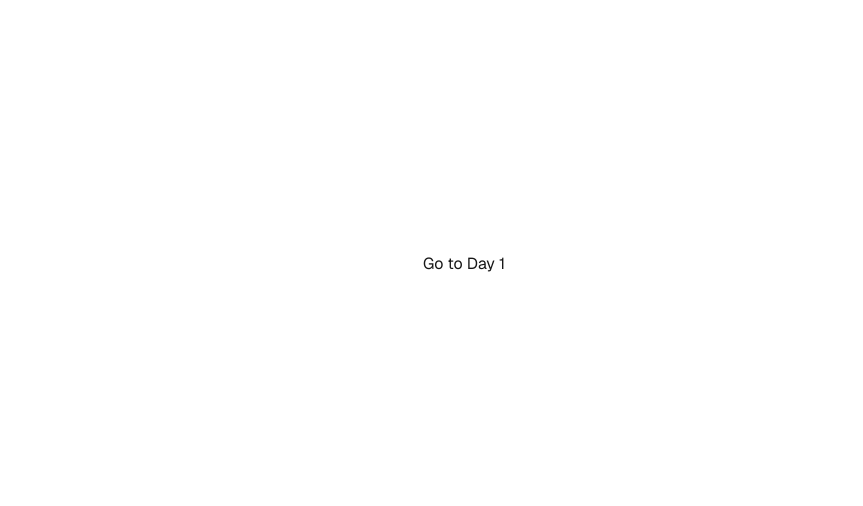
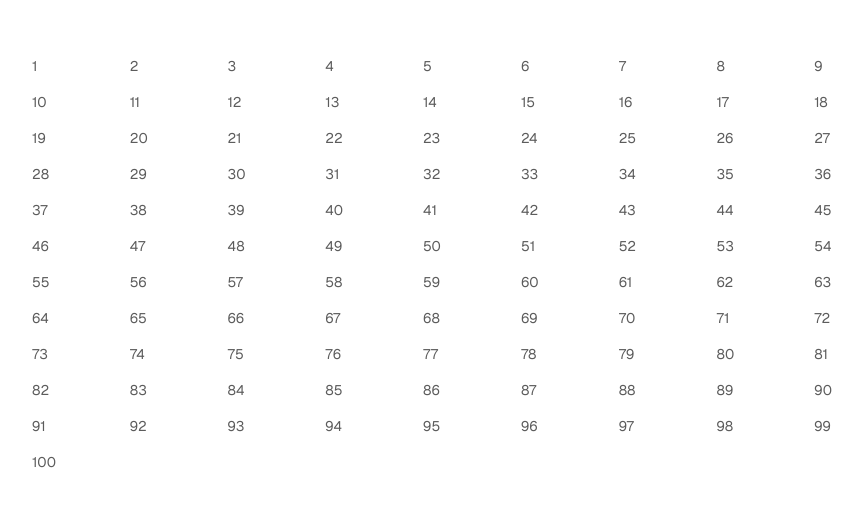
Before and after one commit to atlaxt/100-css, a Next.js app: page / in a window 1280 px wide. Shown: the part 136-642 px from the top of the page, without its empty margins (176-1039 px from the left). Built offline with nearby package versions, Linux system fonts and the light colour scheme.

Commit message:
day1 & days layout

```diff
--- a/src/app/day1/page.tsx
+++ b/src/app/(days)/day1/page.tsx
@@ -1,9 +1,7 @@
-
 export default function day1() {
-
   return (
     <div>
-      day 1
+      <p className="text-white">Day 1</p>
     </div>
   )
 }
--- /dev/null
+++ b/src/app/(days)/layout.tsx
@@ -0,0 +1,11 @@
+import Link from 'next/link'
+import { ArrowLeft } from 'lucide-react'
+
+export default function DaysLayout({ children }: { children: React.ReactNode }) {
+  return (
+    <div className="font-[family-name:var(--font-geist-sans)]">
+      <Link href="/" className='absolute left-0 top-0 m-2 flex items-center gap-2 text-sm opacity-60 hover:opacity-100 duration-300'> <ArrowLeft className="w-4 h-4 text-white" /> Home </Link>
+      <main>{children}</main>
+    </div>
+  )
+}
--- a/src/app/page.tsx
+++ b/src/app/page.tsx
@@ -1,14 +1,20 @@
 import Link from 'next/link'
+export default function Home() {
+  const days = Array.from({ length: 100 }, (_, i) => i + 1)
 
-export default function Home() {
   return (
-    <div className="font-[family-name:var(--font-geist-sans)] ">
-      <Link
-        href="/day1"
-        className="px-4 py-2 rounded-lg border border-transparent hover:bg-white hover:text-black transition"
-      >
-        Go to Day 1
-      </Link>
+    <div className="min-h-screen w-full flex items-center justify-center font-[family-name:var(--font-geist-sans)]">
+      <div className="grid grid-cols-[repeat(auto-fit,_minmax(80px,_1fr))] gap-4 max-w-4xl w-full px-4">
+        {days.map((day) => (
+          <Link
+            key={day}
+            className="opacity-70 hover:opacity-100 transition-all duration-200 ease-in-out text-sm"
+            href={`/day${day}`}
+          >
+            {day}
+          </Link>
+        ))}
+      </div>
     </div>
   )
 }
```
Also changed, not shown: package.json (+7 -6 lines), 1 other file (tests, documents, lock files or other folders).
